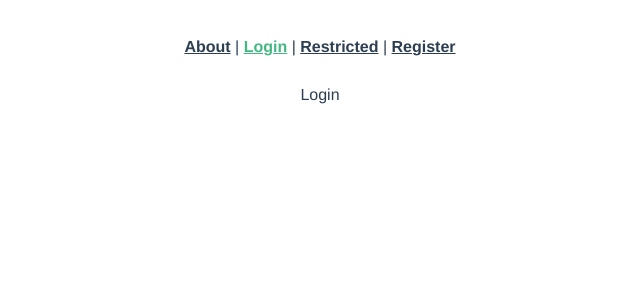
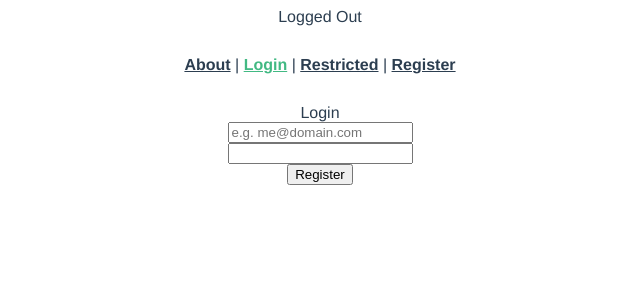
Before and after one commit to ghostspook/vue-firebase-auth, a Vue app: page /login in a window 1280 px wide. Shown: the top 300 px of the page, without its empty margins (320-960 px from the left). Built offline with nearby package versions, Linux system fonts and the light colour scheme; no server answers.

Commit message:
Log in / out

```diff
--- a/src/App.vue
+++ b/src/App.vue
@@ -1,5 +1,6 @@
 <template>
   <div id="app">
+    <top-header></top-header>
     <div id="nav">
       <router-link to="/about">About</router-link> |
       <router-link to="/login">Login</router-link> |
@@ -9,6 +10,16 @@
     <router-view/>
   </div>
 </template>
+
+<script>
+import TopHeader from './components/TopHeader.vue'
+
+export default {
+  components: {
+    TopHeader,
+  },
+}
+</script>
 
 <style lang="scss">
 #app {
--- /dev/null
+++ b/src/components/TopHeader.vue
@@ -0,0 +1,43 @@
+<template>
+  <div>
+    <span v-if="loggedIn">Logged In</span>
+    <span v-else>Logged Out</span>
+    <div v-if="loggedIn">
+      <button @click="signOut">Log Out</button>
+    </div>
+  </div>
+</template>
+
+<script>
+  import firebase from 'firebase/app'
+  import "firebase/auth"
+
+  export default {
+    data() {
+      return {
+        loggedIn: false,
+      }
+    },
+    created () {
+      firebase.auth().onAuthStateChanged(user => {
+        this.loggedIn = !!user
+      })
+    },
+    methods: {
+      async signOut() {
+        try {
+          const data = firebase.auth().signOut()
+          console.log(data)
+          this.loggedIn = false
+          this.$router.push({name: 'Login'})
+        } catch (err) {
+          console.log(err)
+        }
+      }
+    },
+  }
+</script>
+
+<style lang="scss" scoped>
+
+</style>
--- a/src/views/Login.vue
+++ b/src/views/Login.vue
@@ -1,12 +1,42 @@
 <template>
   <div>
+    <div v-if=error class="error">{{error.message}}</div>
+    <form @submit.prevent="onSubmitClick">
       Login
+      <div class="email">
+        <input type="email" v-model="email" placeholder="e.g. me@domain.com">
+      </div>
+      <div class="password">
+        <input type="password" v-model="password">
+      </div>
+      <button type="submit">Register</button>
+    </form>
   </div>
 </template>
 
 <script>
+  import firebase from 'firebase/app'
+  import "firebase/auth"
+
   export default {
-
+    data() {
+      return {
+        email: '',
+        password: '',
+        error: ''
+      }
+    },
+    methods: {
+      async onSubmitClick() {
+        try {
+          const user = firebase.auth().signInWithEmailAndPassword(this.email, this.password)
+          console.log(user)
+          this.$router.push({name: 'Restricted'})
+        } catch(err) {
+          console.log(err)
+        }
+      }
+    },
   }
 </script>
 
```
